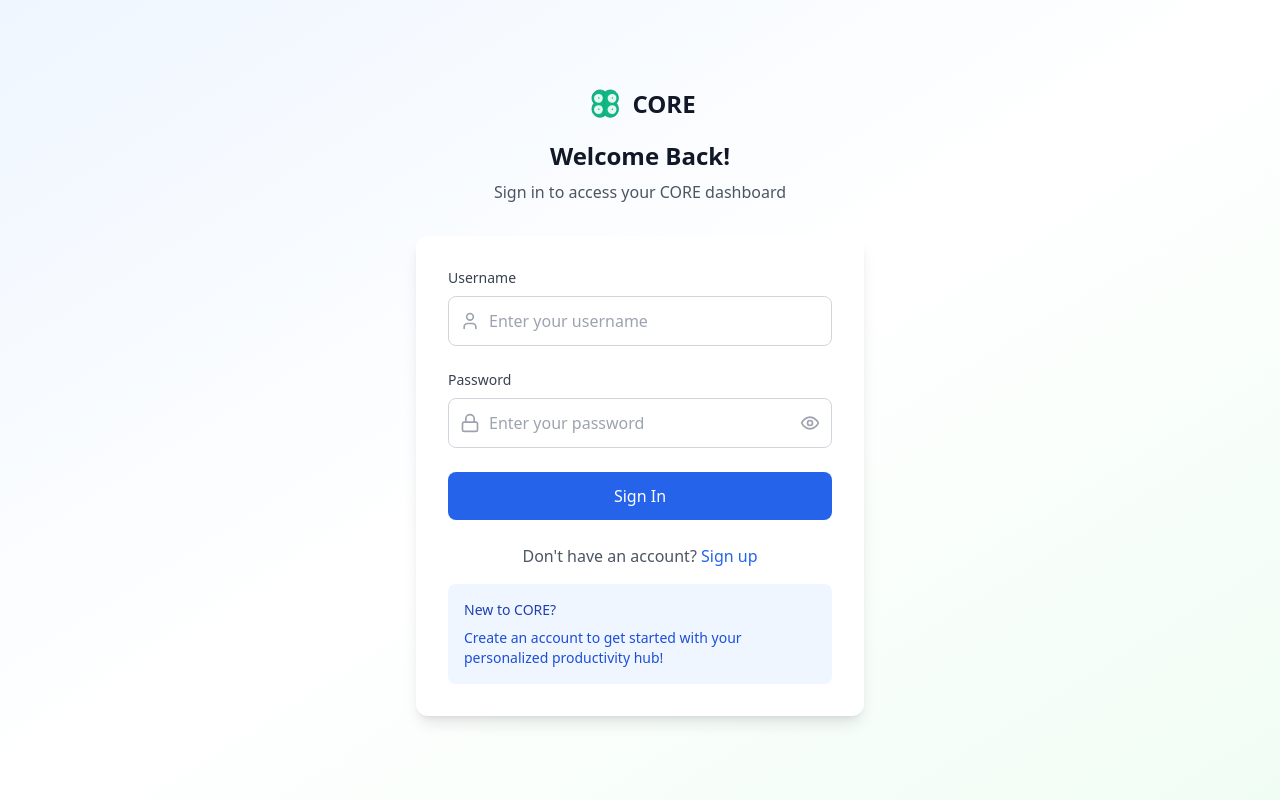
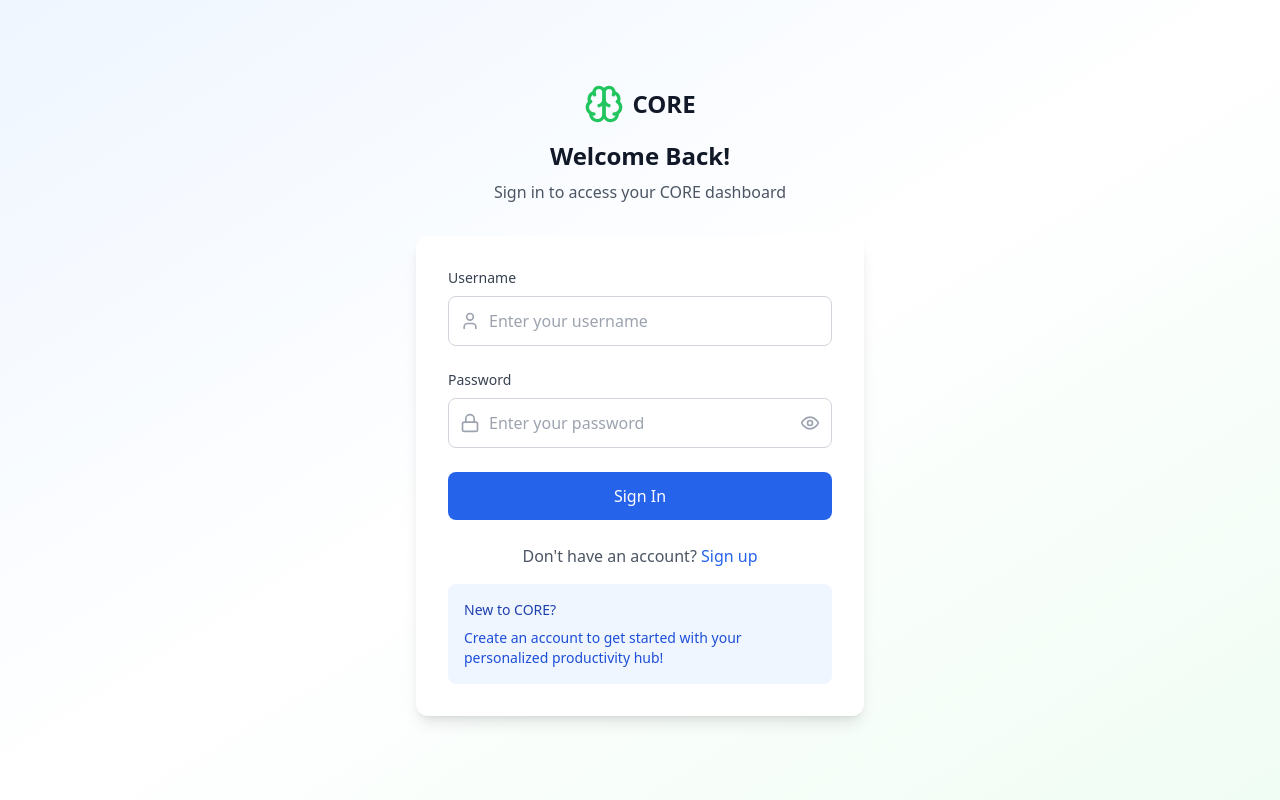
Before and after one commit to muhammadalirizvi2005/CORE, a React (Vite) app: page / in a window 1280 px wide. Both pictures are taken after a click on the button "Get Started Free". Built offline with nearby package versions, Linux system fonts and the light colour scheme; no server answers.

Commit message:
Use Brain icon as CORE logo and replace wellness streak icon

```diff
--- a/src/components/Dashboard.tsx
+++ b/src/components/Dashboard.tsx
@@ -1,5 +1,5 @@
 import React, { useState, useEffect } from 'react';
-import { Calendar, CheckSquare, Brain, BarChart3, Users, Timer, BookOpen, Settings } from 'lucide-react';
+import { Calendar, CheckSquare, Flame, BarChart3, Users, Timer, BookOpen, Settings } from 'lucide-react';
 import { authService } from '../lib/auth';
 import { databaseService } from '../lib/database';
 
@@ -119,7 +119,7 @@ export function Dashboard() {
               <p className="text-sm font-medium text-gray-600">Wellness Streak</p>
               <p className="text-2xl font-bold text-green-600">{stats.wellnessStreak} days</p>
             </div>
-            <Brain className="h-8 w-8 text-green-500" />
+            <Flame className="h-8 w-8 text-green-500" />
           </div>
         </div>
       </div>
--- a/src/components/LandingPage.tsx
+++ b/src/components/LandingPage.tsx
@@ -1,54 +1,5 @@
 import React from 'react';
-import { Calendar, Heart, BarChart3, Users, Zap, BookOpen } from 'lucide-react';
-
-// Custom Brain Logo Component
-const BrainLogo = ({ className }: { className?: string }) => (
-  <svg className={className} viewBox="0 0 100 100" fill="none" xmlns="http://www.w3.org/2000/svg">
-    {/* Brain outline with rounded lobes */}
-    <path
-      d="M20 35C20 25 28 15 40 15C45 15 50 17 53 20C56 17 61 15 66 15C78 15 86 25 86 35C86 40 84 45 81 48C84 52 86 57 86 63C86 73 78 83 66 83C61 83 56 81 53 78C50 81 45 83 40 83C28 83 20 73 20 63C20 57 22 52 25 48C22 45 20 40 20 35Z"
-      fill="#10B981"
-      stroke="#0D9488"
-      strokeWidth="2"
-    />
-
-    {/* Inner brain pattern - left hemisphere */}
-    <path
-      d="M25 35C25 30 30 25 37 25C42 25 47 28 47 35C47 42 42 47 37 47C30 47 25 42 25 35Z"
-      fill="white"
-      opacity="0.9"
-    />
-
-    {/* Inner brain pattern - right hemisphere */}
-    <path
-      d="M59 35C59 30 64 25 71 25C76 25 81 28 81 35C81 42 76 47 71 47C64 47 59 42 59 35Z"
-      fill="white"
-      opacity="0.9"
-    />
-
-    {/* Lower brain sections */}
-    <path
-      d="M25 63C25 58 30 53 37 53C42 53 47 56 47 63C47 70 42 75 37 75C30 75 25 70 25 63Z"
-      fill="white"
-      opacity="0.9"
-    />
-
-    <path
-      d="M59 63C59 58 64 53 71 53C76 53 81 56 81 63C81 70 76 75 71 75C64 75 59 70 59 63Z"
-      fill="white"
-      opacity="0.9"
-    />
-
-    {/* Central connecting line */}
-    <line x1="50" y1="20" x2="50" y2="80" stroke="#0D9488" strokeWidth="2" opacity="0.6"/>
-
-    {/* Small detail dots */}
-    <circle cx="37" cy="35" r="2" fill="#10B981"/>
-    <circle cx="71" cy="35" r="2" fill="#10B981"/>
-    <circle cx="37" cy="63" r="2" fill="#10B981"/>
-    <circle cx="71" cy="63" r="2" fill="#10B981"/>
-  </svg>
-);
+import { Calendar, Heart, BarChart3, Users, Zap, BookOpen, Brain } from 'lucide-react';
 
 interface LandingPageProps {
   onGetStarted: () => void;
--- a/src/components/LoginForm.tsx
+++ b/src/components/LoginForm.tsx
@@ -1,56 +1,7 @@
 import React, { useState } from 'react';
-import { Eye, EyeOff, User, Lock } from 'lucide-react';
+import { Eye, EyeOff, User, Lock, Brain } from 'lucide-react';
 import { authService } from '../lib/auth';
 import type { User as UserType } from '../lib/supabase';
-
-// Custom Brain Logo Component
-const BrainLogo = ({ className }: { className?: string }) => (
-  <svg className={className} viewBox="0 0 100 100" fill="none" xmlns="http://www.w3.org/2000/svg">
-    {/* Brain outline with rounded lobes */}
-    <path
-      d="M20 35C20 25 28 15 40 15C45 15 50 17 53 20C56 17 61 15 66 15C78 15 86 25 86 35C86 40 84 45 81 48C84 52 86 57 86 63C86 73 78 83 66 83C61 83 56 81 53 78C50 81 45 83 40 83C28 83 20 73 20 63C20 57 22 52 25 48C22 45 20 40 20 35Z"
-      fill="#10B981"
-      stroke="#0D9488"
-      strokeWidth="2"
-    />
-
-    {/* Inner brain pattern - left hemisphere */}
-    <path
-      d="M25 35C25 30 30 25 37 25C42 25 47 28 47 35C47 42 42 47 37 47C30 47 25 42 25 35Z"
-      fill="white"
-      opacity="0.9"
-    />
-
-    {/* Inner brain pattern - right hemisphere */}
-    <path
-      d="M59 35C59 30 64 25 71 25C76 25 81 28 81 35C81 42 76 47 71 47C64 47 59 42 59 35Z"
-      fill="white"
-      opacity="0.9"
-    />
-
-    {/* Lower brain sections */}
-    <path
-      d="M25 63C25 58 30 53 37 53C42 53 47 56 47 63C47 70 42 75 37 75C30 75 25 70 25 63Z"
-      fill="white"
-      opacity="0.9"
-    />
-
-    <path
-      d="M59 63C59 58 64 53 71 53C76 53 81 56 81 63C81 70 76 75 71 75C64 75 59 70 59 63Z"
-      fill="white"
-      opacity="0.9"
-    />
-
-    {/* Central connecting line */}
-    <line x1="50" y1="20" x2="50" y2="80" stroke="#0D9488" strokeWidth="2" opacity="0.6"/>
-
-    {/* Small detail dots */}
-    <circle cx="37" cy="35" r="2" fill="#10B981"/>
-    <circle cx="71" cy="35" r="2" fill="#10B981"/>
-    <circle cx="37" cy="63" r="2" fill="#10B981"/>
-    <circle cx="71" cy="63" r="2" fill="#10B981"/>
-  </svg>
-);
 
 interface LoginFormProps {
   onLogin: (user: UserType) => void;
@@ -158,7 +109,7 @@ export function LoginForm({ onLogin }: LoginFormProps) {
         {/* Logo and Header */}
         <div className="text-center mb-8">
           <div className="flex items-center justify-center space-x-2 mb-4">
-            <BrainLogo className="h-10 w-10 text-green-500" />
+            <Brain className="h-10 w-10 text-green-500" />
             <span className="text-2xl font-bold text-gray-900">CORE</span>
           </div>
           <h1 className="text-2xl font-bold text-gray-900 mb-2">
--- a/src/components/Navbar.tsx
+++ b/src/components/Navbar.tsx
@@ -1,55 +1,6 @@
 import React from 'react';
-import { Home, CheckSquare, Heart, BarChart3, Settings, LogOut, ChevronDown, Clock, Users, GraduationCap } from 'lucide-react';
+import { Home, CheckSquare, Heart, BarChart3, Settings, LogOut, ChevronDown, Clock, Users, GraduationCap, Brain } from 'lucide-react';
 import type { ViewType } from '../App';
-
-// Custom Brain Logo Component
-const BrainLogo = ({ className }: { className?: string }) => (
-  <svg className={className} viewBox="0 0 100 100" fill="none" xmlns="http://www.w3.org/2000/svg">
-    {/* Brain outline with rounded lobes */}
-    <path
-      d="M20 35C20 25 28 15 40 15C45 15 50 17 53 20C56 17 61 15 66 15C78 15 86 25 86 35C86 40 84 45 81 48C84 52 86 57 86 63C86 73 78 83 66 83C61 83 56 81 53 78C50 81 45 83 40 83C28 83 20 73 20 63C20 57 22 52 25 48C22 45 20 40 20 35Z"
-      fill="#10B981"
-      stroke="#0D9488"
-      strokeWidth="2"
-    />
-
-    {/* Inner brain pattern - left hemisphere */}
-    <path
-      d="M25 35C25 30 30 25 37 25C42 25 47 28 47 35C47 42 42 47 37 47C30 47 25 42 25 35Z"
-      fill="white"
-      opacity="0.9"
-    />
-
-    {/* Inner brain pattern - right hemisphere */}
-    <path
-      d="M59 35C59 30 64 25 71 25C76 25 81 28 81 35C81 42 76 47 71 47C64 47 59 42 59 35Z"
-      fill="white"
-      opacity="0.9"
-    />
-
-    {/* Lower brain sections */}
-    <path
-      d="M25 63C25 58 30 53 37 53C42 53 47 56 47 63C47 70 42 75 37 75C30 75 25 70 25 63Z"
-      fill="white"
-      opacity="0.9"
-    />
-
-    <path
-      d="M59 63C59 58 64 53 71 53C76 53 81 56 81 63C81 70 76 75 71 75C64 75 59 70 59 63Z"
-      fill="white"
-      opacity="0.9"
-    />
-
-    {/* Central connecting line */}
-    <line x1="50" y1="20" x2="50" y2="80" stroke="#0D9488" strokeWidth="2" opacity="0.6"/>
-
-    {/* Small detail dots */}
-    <circle cx="37" cy="35" r="2" fill="#10B981"/>
-    <circle cx="71" cy="35" r="2" fill="#10B981"/>
-    <circle cx="37" cy="63" r="2" fill="#10B981"/>
-    <circle cx="71" cy="63" r="2" fill="#10B981"/>
-  </svg>
-);
 
 interface NavbarProps {
   currentView: ViewType;
@@ -75,7 +26,7 @@ export function Navbar({ currentView, onViewChange, currentUser, onLogout }: Nav
       <div className="max-w-7xl mx-auto px-4 sm:px-6 lg:px-8">
         <div className="flex justify-between items-center h-16">
           <div className="flex items-center space-x-2">
-            <BrainLogo className="h-8 w-8 text-green-500" />
+            <Brain className="h-8 w-8 text-green-500" />
             <span className="text-xl font-bold text-gray-900">CORE</span>
           </div>
 
```
